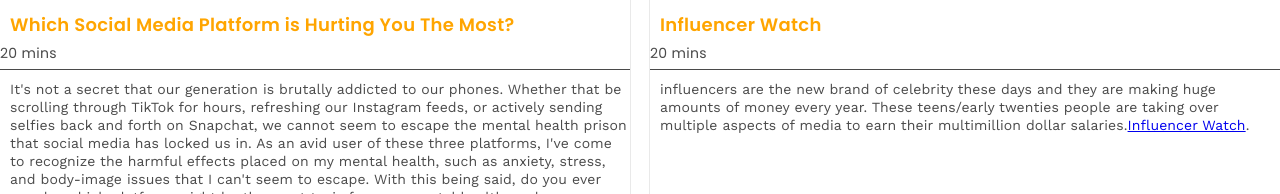
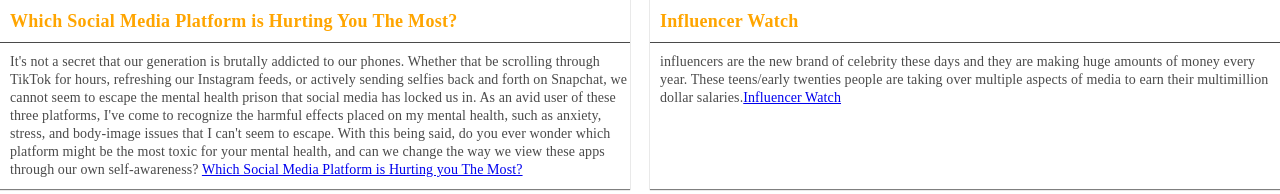
Before and after one commit to hallierowland/hallierowland.github.io, a plain HTML site: page index.html in a window 1280 px wide. Shown: the part 1247-1441 px from the top of the page. Drawn offline with nearby package versions, Linux system fonts and the light colour scheme; files that its build step writes are made by us from their sources.

Commit message:
Update index.html

```diff
--- a/index.html
+++ b/index.html
@@ -7,8 +7,12 @@
     <title>Hallie Rowland</title>
     <link rel="stylesheet" type="text/css" href="reset.css" />
     <link rel="stylesheet" type="text/css" href="css/style.css" />
-    <link href="https://fonts.googleapis.com/css?family=Poppins:400,600" rel="stylesheet">
-    <link href="https://fonts.googleapis.com/css?family=Work+Sans" rel="stylesheet">
+    <link rel="preconnect" href="https://fonts.googleapis.com">
+<link rel="preconnect" href="https://fonts.gstatic.com" crossorigin>
+<link href="https://fonts.googleapis.com/css2?family=Commissioner:wght@100&family=Fraunces:opsz,wght@9..144,100&family=Source+Sans+Pro&display=swap" rel="stylesheet">
+<link rel="preconnect" href="https://fonts.googleapis.com">
+<link rel="preconnect" href="https://fonts.gstatic.com" crossorigin>
+<link href="https://fonts.googleapis.com/css2?family=Abril+Fatface&family=Commissioner:wght@100&family=Fraunces:opsz,wght@9..144,100&family=Source+Sans+Pro&display=swap" rel="stylesheet">
   </head>
 
   <body>
@@ -30,15 +34,13 @@
         <div class="recipe a">
   <img src="https://content.codecademy.com/courses/learn-css-grid/lesson-ii/image-1.png" />
   <h2>Which Social Media Platform is Hurting You The Most?</h2>
-  <p class="mins">20 mins</p>
   <p class="description">It's not a secret that our generation is brutally addicted to our phones. Whether that be scrolling through TikTok for hours, refreshing our Instagram feeds, or actively sending selfies back and forth on Snapchat, we cannot seem to escape the mental health prison that social media has locked us in. As an avid user of these three platforms, I've come to recognize the harmful effects placed on my mental health, such as anxiety, stress, and body-image issues that I can't seem to escape. With this being said, do you ever wonder which platform might be the most toxic for your mental health, and can we change the way we view these apps through our own self-awareness? <a
     <a href="https://medium.com/@hallierowland/which-social-media-platform-is-hurting-you-the-most-151f5613d6e4">Which Social Media Platform is Hurting you The Most?</a> </p>
 </div>
 <div class="recipe b">
 <img src="https://content.codecademy.com/courses/learn-css-grid/lesson-ii/image-1.png" />
 <h2>Influencer Watch</h2>
-<p class="mins">20 mins</p>
-<p class="description">influencers are the new brand of celebrity these days and they are making huge amounts of money every year. These teens/early twenties people are taking over multiple aspects of media to earn their multimillion dollar salaries.<a href="https://english3844spring2022.slack.com/files/U02UD1LKJ85/F03A529AKQU/podcast_final.mp3">Influencer Watch</a>.</p>
+<p class="description">influencers are the new brand of celebrity these days and they are making huge amounts of money every year. These teens/early twenties people are taking over multiple aspects of media to earn their multimillion dollar salaries.<a href="https://english3844spring2022.slack.com/files/U02UD1LKJ85/F03A529AKQU/podcast_final.mp3">Influencer Watch</a> </p>
 </div>
         <div class="recipe c">
           <img src="https://content.codecademy.com/courses/learn-css-grid/lesson-ii/image-5.png" />
```
